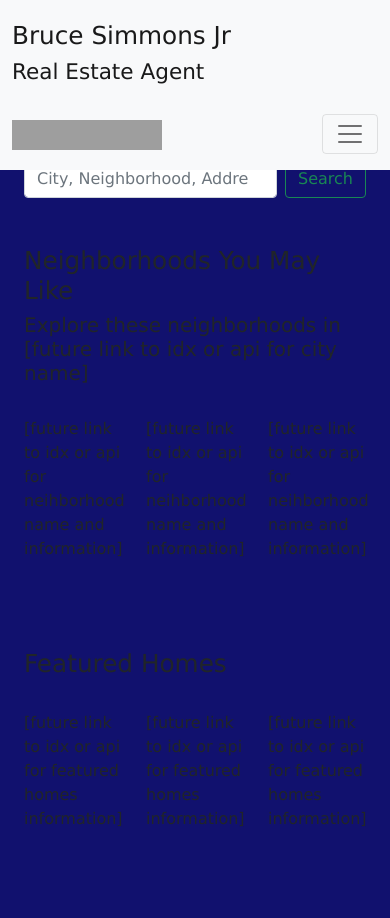
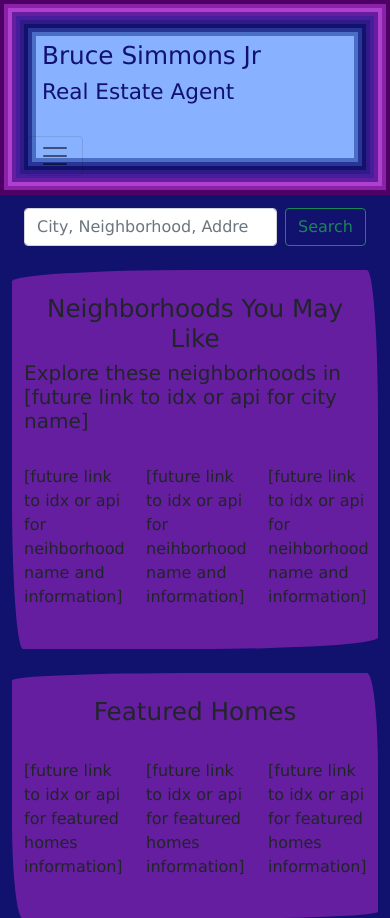
Before and after one commit to Catikia/bruceiamWebProject, a Django app: template templates/home.html in a window 390 px wide. Shown: the top 918 px of the page. Run offline with Django 3.2, Linux system fonts and the light colour scheme; the template is opened without the code that fills it, so the values that code supplies are empty; grey boxes are pictures that could not be loaded.

Commit message:
completed css and divs for spacing and color of elements for nav bar.

```diff
--- a/static-dev/bruceiamWebProject/css/bruceiam.css
+++ b/static-dev/bruceiamWebProject/css/bruceiam.css
@@ -22,11 +22,136 @@ AF3FCE = Lt Purple/pink
 
 /*----------------------Navigation--------------------------------------------*/
 
+nav { /* retro border */
+  background-color: #88B2FF;
+  box-shadow: 0px 0px 0px 1px #4E0064, 0px 0px 0px 4px #4E0064 inset,
+  0px 0px 0px 8px #8A22A7 inset, 0px 0px 0px 12px #AF3FCE inset,
+  0px 0px 0px 16px #661EA1 inset, 0px 0px 0px 20px #461E9D inset,
+  0px 0px 0px 24px #301A86 inset, 0px 0px 0px 28px #11116E inset,
+  0px 0px 0px 32px #283597 inset, 0px 0px 0px 36px #4A6EC6 inset;
+  font-family: "sans-serif", Verdana, sans-serif;
+  color: #11116E; /*font color for non links*/
+}
+.navbar {
+  padding: 18px 25px 18px 15px; /* padding to keep everything off inset border */
+}
+
+#brand .navbar-brand h2, h4 {/* color of brand (bruce's name) */
+  color:  #11116E;
+}
+
+#socials {
+  padding: 1px 1px 1px 1px;/* add space between social icons */
+}
+#socials a:link {
+    opacity: 1;  /* Opacity for Modern Browsers */
+    filter: alpha(opacity=100);  /* Opacity for IE8 and lower */
+    zoom: 1;  /* Triggers "hasLayout" in IE 7 and lower */
+    transform: translate(-5%, -5%);
+    transition: all 0.3s ease;
+    color:  #11116E;
+    text-decoration: none;
+}
+#socials a:link:hover {
+    opacity: 0.5;  /* Opacity for Modern Browsers */
+    filter: alpha(opacity=50);  /* Opacity for IE8 and lower */
+    zoom: 1;  /* Fix for IE7 */
+    transform: translate(-15%, -15%);
+    transition: all 0.3s ease;
+    color:  #AF3FCE;
+    text-decoration: none;
+}
+#signup {
+  padding-left: 6px;
+}
+#signup .btn {
+  background-color: #283597;
+  color:  #ffffff;
+}
+#signup .btn:hover {
+  background-color: #4E0064;
+  transition: all 0.3s ease;
+/*  color:  #AF3FCE;*/
+}
 /*----------------------main page--------------------------------------------*/
 body {/*configures area behind page*/
     position: relative;
     font-family: "sans-serif", Verdana, sans-serif;
     background: #11116E;
-    margin-top: 5em;
+    margin-top: 8em;
+}
+.section-anchor { /* lines up scrolling for navigation section links */
+    position: relative;
+    height: 0;
+    overflow: hidden;
+    /*visibility: hidden;*/
+    top: -8em; /* minus the height of the top navigation */
+}
+#searcharea {
+  text-align: center;
+}
+
+/*--------------------Neighborhood area-------------------------------------------*/
+#neighborhood-section h2 {
+    text-align: center;
+}
+#neighborhood-section {
+  background: #661EA1; /* background behind neighborhood area */
+  border-radius: 50% 3% / 3% 40%;
+}
+
+/*--------------------Featured Homes area-------------------------------------------*/
+#featured-section h2 {
+    text-align: center;
+}
+#featured-section {
+  background: #661EA1; /* background behind featured homes area */
+  border-radius: 50% 3% / 3% 40%;
 }
 /*--------------------- footer -------------------------------------*/
+#contactarea {
+  background-color: #88B2FF;
+  box-shadow: 0px 0px 0px 1px #4E0064, 0px 0px 0px 4px #4E0064 inset,
+  0px 0px 0px 8px #8A22A7 inset, 0px 0px 0px 12px #AF3FCE inset,
+  0px 0px 0px 16px #661EA1 inset, 0px 0px 0px 20px #461E9D inset,
+  0px 0px 0px 24px #301A86 inset, 0px 0px 0px 28px #11116E inset,
+  0px 0px 0px 32px #283597 inset, 0px 0px 0px 36px #4A6EC6 inset;
+  font-family: "sans-serif", Verdana, sans-serif;
+  color: #11116E; /*font color for non links*/
+}
+.contact {
+  padding: 18px 25px 18px 15px; /* padding to keep everything off inset border */
+}
+
+.contact a {
+    opacity: 1;  /* Opacity for Modern Browsers */
+    filter: alpha(opacity=100);  /* Opacity for IE8 and lower */
+    zoom: 1;  /* Triggers "hasLayout" in IE 7 and lower */
+    transform: translate(-5%, -5%);
+    transition: all 0.3s ease;
+    color: #11116E; /*font color*/
+}
+.contact a:hover {
+    opacity: 0.5;  /* Opacity for Modern Browsers */
+    filter: alpha(opacity=50);  /* Opacity for IE8 and lower */
+    zoom: 1;  /* Fix for IE7 */
+    transform: translate(-15%, -15%);
+    transition: all 0.3s ease;
+    color: #283597; /*font color*/
+}
+.contact a:visited {
+    opacity: .8;  /* Opacity for Modern Browsers */
+    filter: alpha(opacity=80);  /* Opacity for IE8 and lower */
+    zoom: 1;  /* Fix for IE7 */
+    transform: translate(-5%, -5%);
+    transition: all 0.3s ease;
+    color: #11116E; /*font color*/
+}
+.contact a:visited:hover {
+    opacity: 0.5;  /* Opacity for Modern Browsers */
+    filter: alpha(opacity=50);  /* Opacity for IE8 and lower */
+    zoom: 1;  /* Fix for IE7 */
+    transform: translate(-15%, -15%);
+    transition: all 0.3s ease;
+    color: #283597; /*font color*/
+}
--- a/templates/nav.html
+++ b/templates/nav.html
@@ -1,26 +1,30 @@
-<div class="container-fluid">
-    <nav class="navbar navbar-expand-md navbar-light bg-light fixed-top">
+<div class="container-fluid" id="navarea">
+    <nav class="navbar navbar-expand-md navbar-light fixed-top">
         <div class="container-sm">
 
             <!-- Brand area -->
-            <div class="navbar col-sm-5" id="brand">
-                <a class="navbar-brand">
+            <div class="navbar col-sm-6" id="brand">
+                <div class="navbar-brand">
                   <h2>Bruce Simmons Jr</h2>
                   <h4>Real Estate Agent</h4>
-                </a>
                 </div>
+            </div>
+            <button class="navbar-toggler" type="button" data-bs-toggle="collapse" data-bs-target="#navbarNavAltMarkup" aria-controls="navbarNavAltMarkup" aria-expanded="false" aria-label="Toggle navigation">
+              <span class="navbar-toggler-icon"></span>
+            </button>
+            <div class="collapse navbar-collapse justify-content-end" id="navbarNavAltMarkup">
 
-            <!-- social icons/links -->
-            <div class="navbar col-lg-2" id="socials">
+                <div class="navbar d-flex">
+                  <div class="flex-nowrap" id="socials">
                     <a id="emailme" href="mailto:bruce@bruceiam.com" target="_blank">
                       {% load static %}
                         <img src="{% static 'bruceiamWebProject/media/email-30-blackbg-white.png' %}" alt="bruce@bruceiam.com" width="30" height="30" class="d-inline-block align-text-top"/>
                     </a>
-                <!-- facebook hacked - editing out until recovered
+                    <!-- facebook hacked - Need to change link once recovered -->
                     <a id="facebook" href="https://www.facebook.com/bruce.t.simmons" target="_blank">
                       {% load static %}
                         <img src="{% static 'bruceiamWebProject/media/facebook-30-bluebg-white.png' %}" alt="facebook.com/bruce.t.simmons" width="30" height="30" class="d-inline-block align-text-top"/>
-                </a> -->
+                    </a>
                     <a id="twitter" href="https://twitter.com/RealBruceIAm" target="_blank">
                       {% load static %}
                         <img src="{% static 'bruceiamWebProject/media/twitter-30-bluebg-white.png' %}" alt="twitter.com/RealBruceIAm" width="30" height="30" class="d-inline-block align-text-top"/>
@@ -37,21 +41,29 @@
                       {% load static %}
                         <img src="{% static 'bruceiamWebProject/media/speedrun-30-blackbg-color.png' %}" alt="speedrun.com/user/bruceiam" width="30" height="30" class="d-inline-block align-text-top"/>
                     </a>
-            </div><!--end socials div -->
+                </div
+                <!-- buttons area -->
+                <div id="signup">
+                    <button class="btn btn-primary" type="button" data-bs-toggle="offcanvas" data-bs-target="#offcanvasWithBothOptions" aria-controls="offcanvasWithBothOptions" >
+                        Sign up
+                    </button>
+                </div>
+              </div><!--end nav items div -->
 
-            <!-- buttons and collapse button area -->
-            <div class="navbar col-lg-flex">
-                <button class="navbar-toggler" type="button" data-bs-toggle="collapse" data-bs-target="#navbarNavAltMarkup" aria-controls="navbarNavAltMarkup" aria-expanded="false" aria-label="Toggle navigation">
-                    <span class="navbar-toggler-icon"></span>
-                </button>
-                <div class="collapse navbar-collapse" id="navbarNavAltMarkup">
-                    <form class="navbar-nav">
-                      <button class="btn btn-outline-success" type="submit">Login</button>
-                      <button class="btn btn-outline-success" type="submit">Sign up</button>
-                    </form>
-                </div>
-            </div><!--end buttons area div -->
+            </div><!--end collapse div -->
 
         </div><!-- end container-sm div -->
     </nav><!-- end nav -->
+    <div class="offcanvas offcanvas-end" data-bs-scroll="true" tabindex="-1" id="offcanvasWithBothOptions" aria-labelledby="offcanvasWithBothOptionsLabel">
+        <div class="offcanvas-header">
+            <h5 class="offcanvas-title" id="offcanvasWithBothOptionsLabel">Bruce wants to help you.  Sign up below so he can help!</h5>
+            <button type="button" class="btn-close text-reset" data-bs-dismiss="offcanvas" aria-label="Close"></button>
+        </div>
+        <div class="offcanvas-body">
+            <p>First Name: </p>
+            <p>Last Name: </p>
+            <p>Phone Number: </p>
+            <p>Email Address: </p>
+        </div>
+    </div>
 </div><!-- end container-fluid div -->
```
Lines whose indentation alone changed are shown as unchanged.
